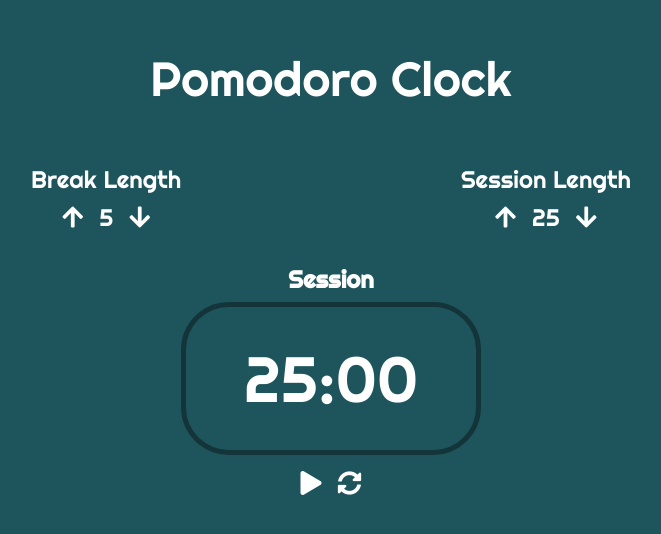
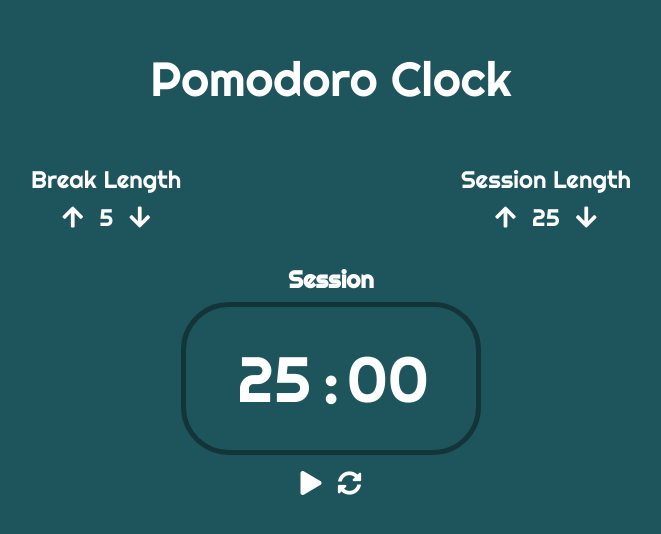
Before and after one commit to abhi747/pomodoro, a React (Create React App) app: page / in a window 1280 px wide. Shown: the part 128-662 px from the top of the page, without its empty margins (309-970 px from the left). Built offline with nearby package versions, Linux system fonts and the light colour scheme.

Commit message:
Fix Timer mode

```diff
--- a/package.json
+++ b/package.json
@@ -9,8 +9,8 @@
     "@testing-library/jest-dom": "^4.2.4",
     "@testing-library/react": "^9.5.0",
     "@testing-library/user-event": "^7.2.1",
-    "react": "^16.13.1",
-    "react-dom": "^16.13.1",
+    "react": "16.13.1",
+    "react-dom": "16.13.1",
     "react-scripts": "3.4.3"
   },
   "scripts": {
--- a/public/index.html
+++ b/public/index.html
@@ -9,7 +9,6 @@
       name="description"
       content="Web site created using create-react-app"
     />
-    <link rel="apple-touch-icon" href="%PUBLIC_URL%/logo192.png" />
     <link rel="stylesheet" href="https://cdnjs.cloudflare.com/ajax/libs/font-awesome/5.14.0/css/all.min.css">
     <!--
       manifest.json provides metadata used when your web app is installed on a
--- a/src/App.css
+++ b/src/App.css
@@ -41,6 +41,11 @@ h1 {
   border-radius: 3rem;
 }
 
+#time-left span {
+  display: inline-block;
+  width: 1.5em;
+  text-align: center;
+}
 
 .controls-wrapper {
   display: flex;
--- a/src/App.js
+++ b/src/App.js
@@ -4,8 +4,8 @@ import Timer from './components/Timer';
 import './App.css';
 
 const App = () => {
-  const [sessionLength, setSessionLength] = useState(25 * 60);
-  const [breakLength, setBreakLength] = useState(5 * 60);
+  const [sessionLength, setSessionLength] = useState(25*60);
+  const [breakLength, setBreakLength] = useState(5*60);
   const [timerLength, setTimerLength] = useState(sessionLength);
 
   const incrementLength = (mode) => {
--- a/src/components/Timer.js
+++ b/src/components/Timer.js
@@ -1,5 +1,5 @@
-import React, { useEffect, useState, useRef } from 'react';
-import { padTime, getMinutes, getSeconds } from './util/helper';
+import React, { useEffect, useState, useRef } from "react";
+import { padTime, getMinutes, getSeconds } from "./util/helper";
 
 const Timer = ({
   timerLength,
@@ -7,25 +7,33 @@ const Timer = ({
   sessionLength,
   breakLength,
   setSessionLength,
-    setBreakLength
+  setBreakLength,
 }) => {
-    const [isSessionMode, setIsSessionMode] = useState(true);
   const [isTimerRunnig, setIsTimerRunnig] = useState(false);
   let intervalRef = useRef(null);
   const isFirstRun = useRef(true);
   const audioRef = useRef(null);
 
+  const timerMode =  useRef("Session");
+
    useEffect(() => {
-      console.log(isSessionMode)
      if (isFirstRun.current) {
        isFirstRun.current = false;
        return;
      }
      audioRef.current.play();
-    }, [isSessionMode, audioRef]);
 
-     if (timerLength === -1)
-       isSessionMode ? setTimerLength(breakLength) : setTimerLength(sessionLength);
+     if (timerLength === -1) {
+      if (timerMode.current === "Session") {
+        setTimerLength(breakLength);
+        timerMode.current = "Break";
+      }else {
+        setTimerLength(sessionLength);
+        timerMode.current = "Session";
+      }
+    }
+   }, [timerMode, timerLength, sessionLength, breakLength, setTimerLength]);
+
 
   const startTimer = () => {
     if (intervalRef.current) {
@@ -35,11 +43,7 @@ const Timer = ({
 
     setIsTimerRunnig(true);
     intervalRef.current = setInterval(() => {
-        setTimerLength((prevTimerLength) => {
-          if (prevTimerLength > 0) return prevTimerLength - 1;
-          setIsSessionMode((prev) => !prev);
-          return -1;
-        });
+      setTimerLength((prevTimerLength) => prevTimerLength - 1);
     }, 1000);
   };
 
@@ -62,7 +66,7 @@ const Timer = ({
     intervalRef.current = null;
     setIsTimerRunnig(false);
     stopAudio();
-      setIsSessionMode(true);
+    timerMode.current = "Session";
     setTimerLength(25 * 60);
     setSessionLength(25 * 60);
     setBreakLength(5 * 60);
@@ -71,13 +75,13 @@ const Timer = ({
   return (
     <>
       <div id="timer-label" className="timerlabel">
-          {isSessionMode ? "Session" : "Break"}
+        {timerMode.current}
       </div>
       <div className="timer-wrapper">
         <span id="time-left" className="time-digits">
-            {padTime(getMinutes(timerLength)) +
-              ":" +
-              padTime(getSeconds(timerLength))}
+          <span>{padTime(getMinutes(timerLength))}</span>
+            :
+            <span>{padTime(getSeconds(timerLength))}</span>
         </span>
       </div>
       <div className="controls-wrapper">
--- a/src/index.css
+++ b/src/index.css
@@ -1,4 +1,4 @@
-@import url('https://fonts.googleapis.com/css2?family=Righteous&display=swap');
+@import url("https://fonts.googleapis.com/css2?family=Righteous&display=swap");
 
 * {
   box-sizing: border-box;
@@ -16,15 +16,15 @@
 }
 
 body {
-  background-color: #1E555C;
+  background-color: #1e555c;
   color: #fff;
   user-select: none;
-  font-family: 'Righteous', Helvetica, Arial, sans-serif;
+  font-family: "Righteous", Helvetica, Arial, sans-serif;
   -webkit-font-smoothing: antialiased;
   -moz-osx-font-smoothing: grayscale;
 }
 
 code {
-  font-family: source-code-pro, Menlo, Monaco, Consolas, 'Courier New',
+  font-family: source-code-pro, Menlo, Monaco, Consolas, "Courier New",
     monospace;
 }
```
Also changed, not shown: public/manifest.json, 1 other file (tests, documents, lock files or other folders). Lines whose indentation alone changed are shown as unchanged.
